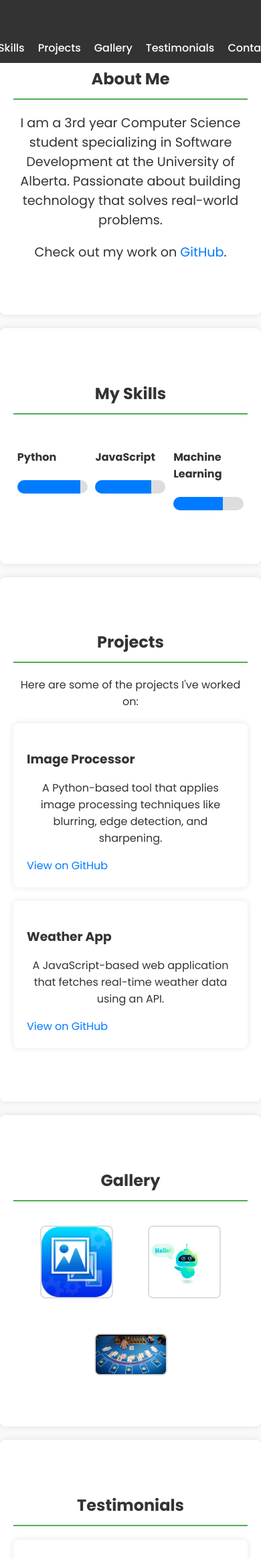
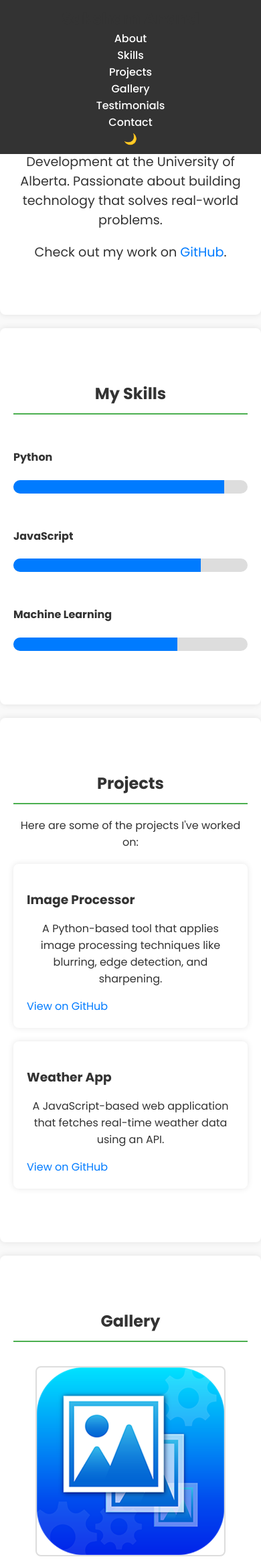
Before and after one commit to Saksham186/My-site, a Flask app: page / in a window 390 px wide. Shown: the top 2328 px of the page at 67% size. Run offline with Flask 3, Linux system fonts and the light colour scheme.

Commit message:
Update index.html

```diff
--- a/templates/index.html
+++ b/templates/index.html
@@ -63,6 +63,7 @@
             display: flex;
             justify-content: center;
             align-items: center;
+            flex-wrap: wrap;
         }
 
         nav ul li {
@@ -211,6 +212,38 @@
             height: auto;
             border-radius: 8px;
         }
+
+        @media (max-width: 768px) {
+            nav ul {
+                flex-direction: column;
+            }
+            nav ul li {
+                margin: 5px 0;
+            }
+            .image-container img {
+                width: 80%; /* Resize images to fit the mobile screen */
+            }
+            .skills .skill {
+                width: 100%; /* Full width for skill bars */
+                margin: 10px 0;
+            }
+            header h1 {
+                font-size: 1.5em; /* Adjust font size */
+            }
+            #theme-toggle {
+                font-size: 1em;
+            }
+            section {
+                padding: 80px 10px 40px;
+            }
+            h1, h2 {
+                font-size: 1.5em;
+            }
+            p {
+                font-size: 1em;
+            }
+        }
+
     </style>
 </head>
 
```
